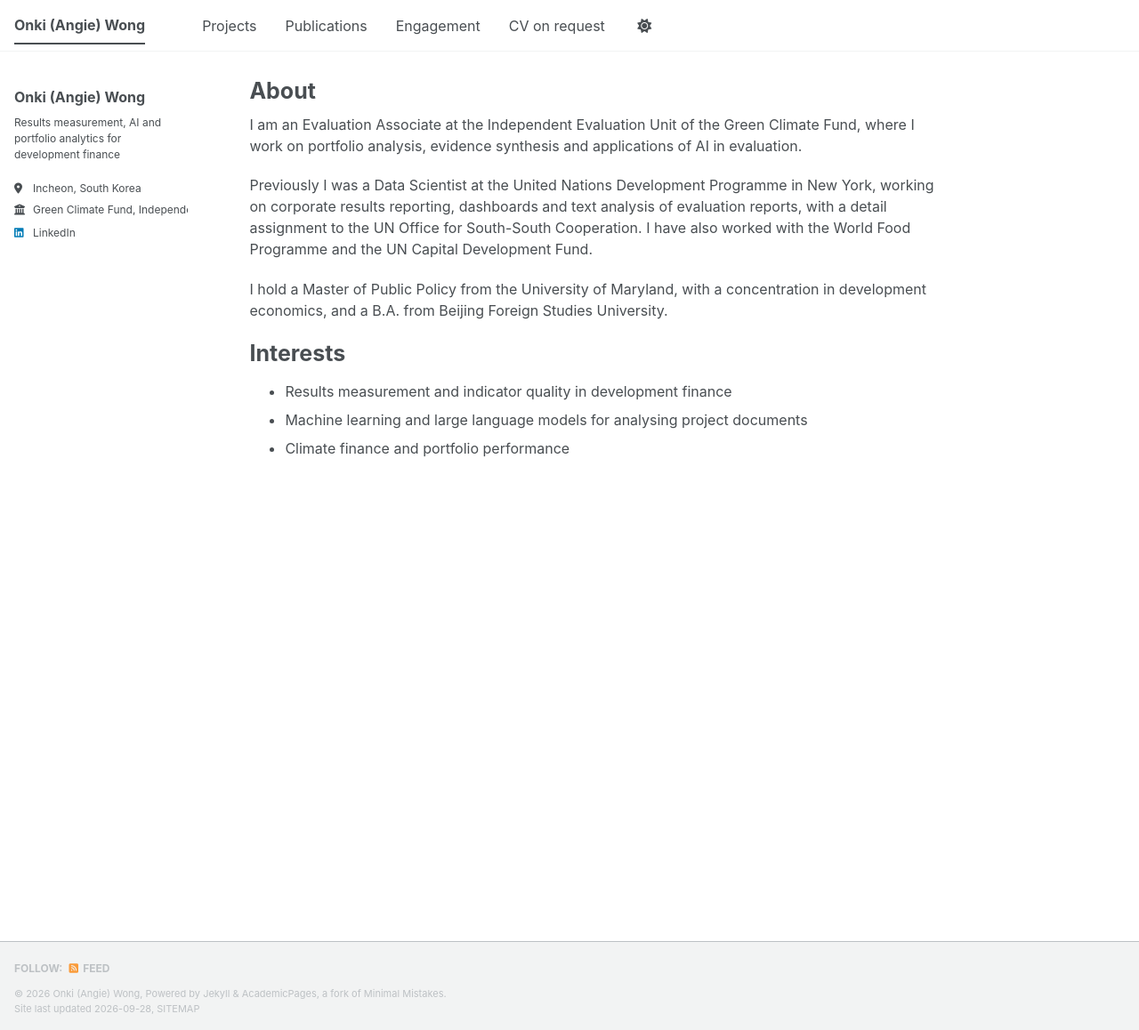
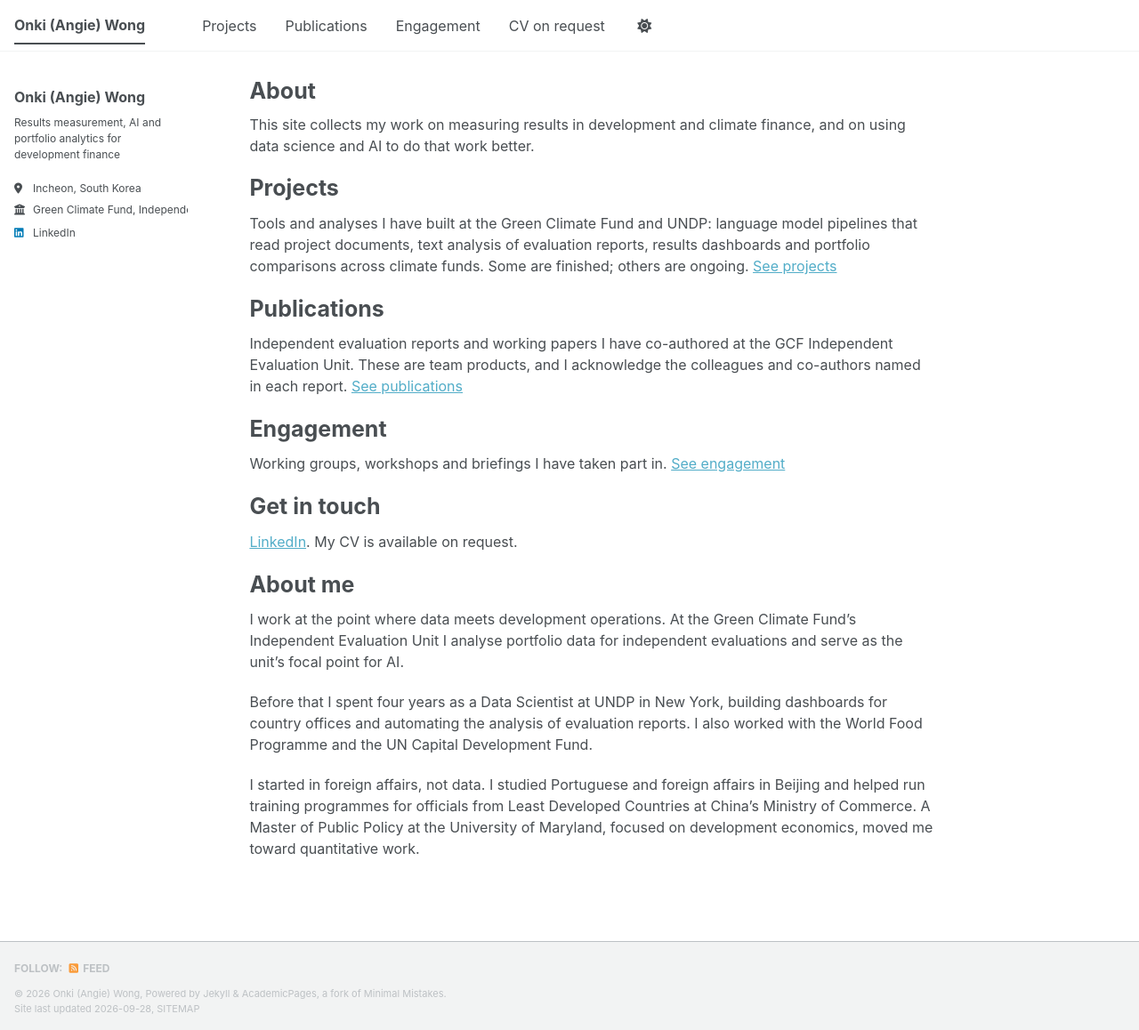
Before and after one commit to owangie/owangie.github.io, a Jekyll site: the page built from _pages/about.md, in a window 1280 px wide and 1158 px high. Shown: the whole window at 89% size. Built offline with Jekyll 4.4.1, drawn with Linux system fonts in a browser that asks for light colours; a style sheet for code colours, icons or effects is not loaded.

Commit message:
Restructure home page: site guide plus plain About me

```diff
--- a/_pages/about.md
+++ b/_pages/about.md
@@ -7,14 +7,28 @@ redirect_from:
   - /about.html
 ---
 
-I am an Evaluation Associate at the Independent Evaluation Unit of the Green Climate Fund, where I work on portfolio analysis, evidence synthesis and applications of AI in evaluation.
+This site collects my work on measuring results in development and climate finance, and on using data science and AI to do that work better.
 
-Previously I was a Data Scientist at the United Nations Development Programme in New York, working on corporate results reporting, dashboards and text analysis of evaluation reports, with a detail assignment to the UN Office for South-South Cooperation. I have also worked with the World Food Programme and the UN Capital Development Fund.
+Projects
+======
+Tools and analyses I have built at the Green Climate Fund and UNDP: language model pipelines that read project documents, text analysis of evaluation reports, results dashboards and portfolio comparisons across climate funds. Some are finished; others are ongoing. [See projects](/portfolio/)
 
-I hold a Master of Public Policy from the University of Maryland, with a concentration in development economics, and a B.A. from Beijing Foreign Studies University.
+Publications
+======
+Independent evaluation reports and working papers I have co-authored at the GCF Independent Evaluation Unit. These are team products, and I acknowledge the colleagues and co-authors named in each report. [See publications](/publications/)
 
-Interests
+Engagement
 ======
-* Results measurement and indicator quality in development finance
-* Machine learning and large language models for analysing project documents
-* Climate finance and portfolio performance
+Working groups, workshops and briefings I have taken part in. [See engagement](/talks/)
+
+Get in touch
+======
+[LinkedIn](https://www.linkedin.com/in/angieonki/). My CV is available on request.
+
+About me
+======
+I work at the point where data meets development operations. At the Green Climate Fund's Independent Evaluation Unit I analyse portfolio data for independent evaluations and serve as the unit's focal point for AI.
+
+Before that I spent four years as a Data Scientist at UNDP in New York, building dashboards for country offices and automating the analysis of evaluation reports. I also worked with the World Food Programme and the UN Capital Development Fund.
+
+I started in foreign affairs, not data. I studied Portuguese and foreign affairs in Beijing and helped run training programmes for officials from Least Developed Countries at China's Ministry of Commerce. A Master of Public Policy at the University of Maryland, focused on development economics, moved me toward quantitative work.
```
